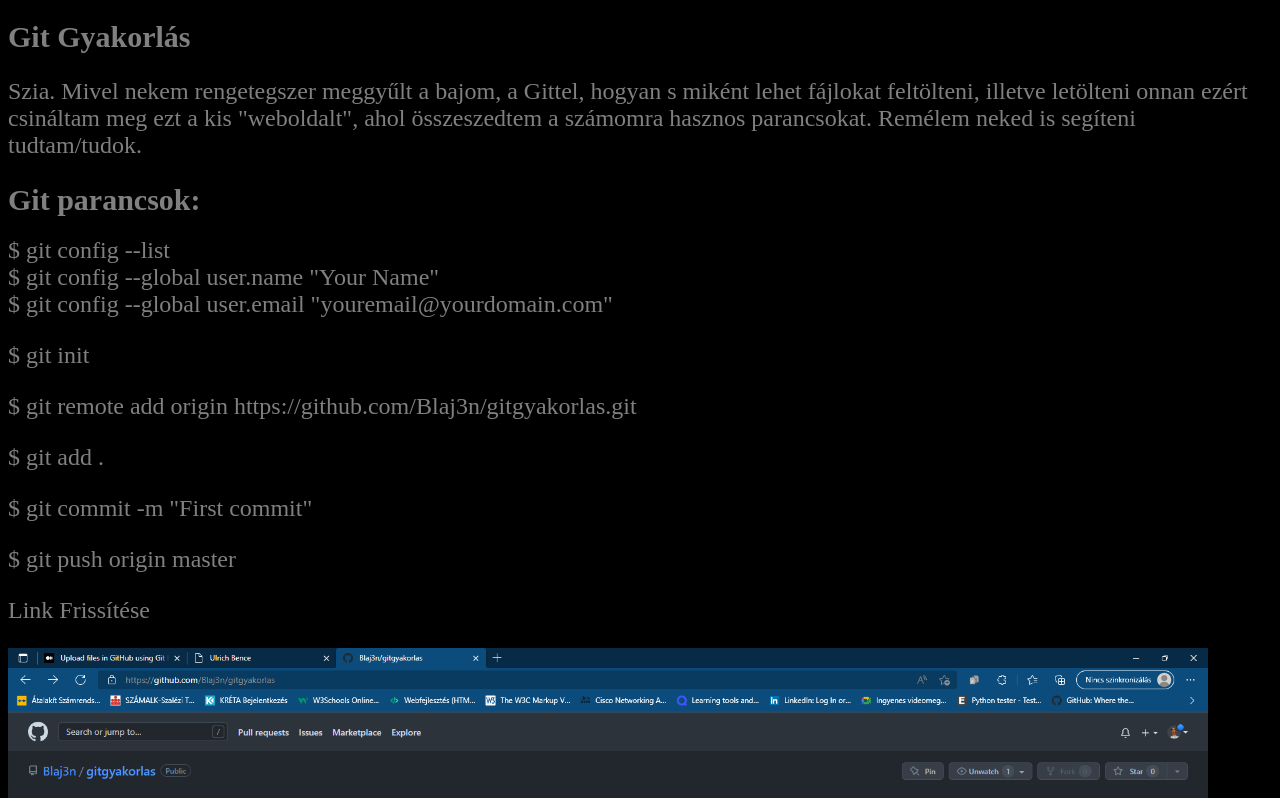
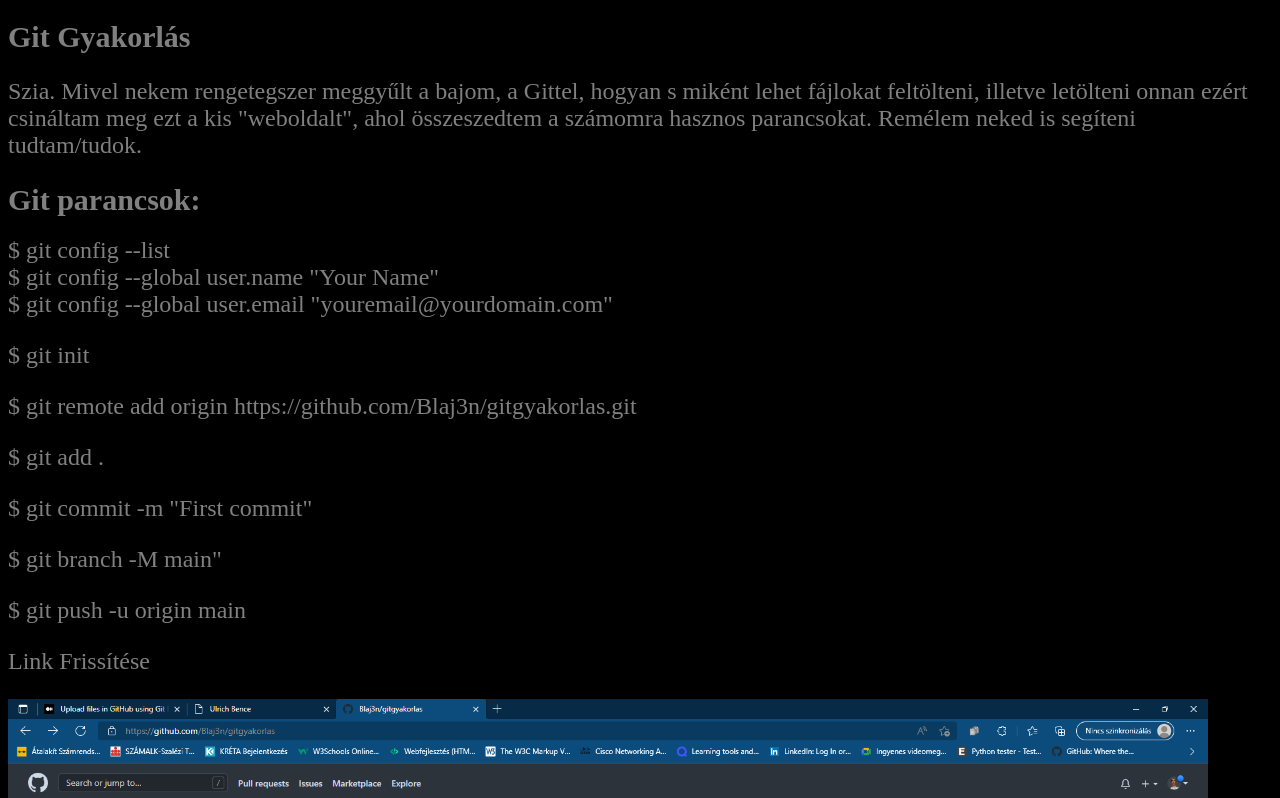
Before and after one commit to Blaj3n/2022_03_21-GitGyakorlas, a plain HTML site: page index.html in a window 1280 px wide. Shown: the top 798 px of the page. Drawn offline with Linux system fonts and the light colour scheme.

Commit message:
Jóváhagyott és kijavított Github Tutorial

```diff
--- a/index.html
+++ b/index.html
@@ -27,7 +27,8 @@
     </p>
     <p class="p4">$ git add .</p>
     <p class="p5">$ git commit -m "First commit"</p>
-    <p class="p6">$ git push origin master</p>
+    <p class="p5">$ git branch -M main"</p>
+    <p class="p6">$ git push -u origin main</p>
     <p class="p7">Link Frissítése</p>
     <img src="kepek/github1.png" />
     <p class="p7">
```
